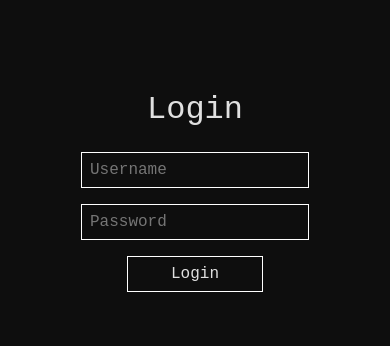
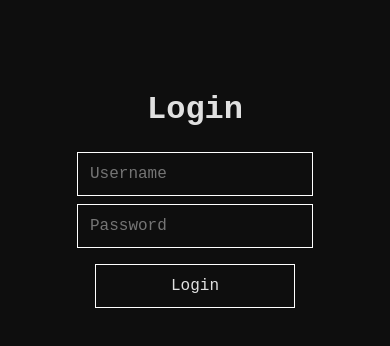
Before and after one commit to DimitriLaPoudre/MusicShack, a SvelteKit app in the folder client_web/: page /login in a window 390 px wide. Shown: the top 346 px of the page. Built offline with nearby package versions, Linux system fonts and the light colour scheme.

Commit message:
feat: /login, /admin better responsivness

```diff
--- a/client_web/src/routes/(auth)/login/+page.svelte
+++ b/client_web/src/routes/(auth)/login/+page.svelte
@@ -49,12 +49,13 @@
 </svelte:head>
 
 <div class="body">
-	<h1>Login</h1>
+	<h1 class="title">Login</h1>
 	<form onsubmit={handleLogin}>
+		{#if error}
+			<p class="error">{error}</p>
+		{/if}
 		<div class="form">
-			{#if error}
-				<p>{error}</p>
-			{/if}
+			<div class="inputs">
 				<input
 					placeholder="Username"
 					bind:value={credentials.username}
@@ -66,6 +67,7 @@
 					bind:value={credentials.password}
 					required
 				/>
+			</div>
 			<button>Login</button>
 		</div>
 	</form>
@@ -76,9 +78,18 @@
 		display: flex;
 		flex-direction: column;
 		align-items: center;
-		margin-top: 10vh;
+		margin: 10vh auto;
+		width: clamp(320px, 70vw + 20px, 1200px);
 		height: 100vh;
 
+		.title {
+			font-weight: bolder;
+		}
+		.error {
+			padding: 0.75rem;
+			margin: 1rem;
+			color: var(--err);
+		}
 		.form {
 			display: flex;
 			flex-direction: column;
@@ -86,17 +97,18 @@
 			gap: 1rem;
 			padding: 1rem 2rem;
 
-			p {
-				padding: 8px;
-				margin: 10px;
-				color: var(--err);
+			.inputs {
+				display: flex;
+				flex-direction: column;
+				gap: 0.5rem;
+
+				input {
+					padding: 0.75rem;
 				}
-			input {
-				padding: 8px;
 			}
 			button {
-				width: 60%;
-				padding: 8px;
+				width: 200px;
+				padding: 0.75rem;
 			}
 		}
 	}
--- a/client_web/src/routes/(logged)/+layout.svelte
+++ b/client_web/src/routes/(logged)/+layout.svelte
@@ -145,6 +145,7 @@
 	main {
 		padding-top: 130px;
 		width: clamp(320px, 70vw + 20px, 1200px);
+		width: 70vw;
 		margin: 0 auto;
 	}
 </style>
--- a/client_web/src/routes/(logged)/dashboard/+page.svelte
+++ b/client_web/src/routes/(logged)/dashboard/+page.svelte
@@ -48,6 +48,7 @@
 
 		h1 {
 			text-align: center;
+			font-weight: bolder;
 		}
 	}
 </style>
--- a/client_web/src/routes/admin/dashboard/+page.svelte
+++ b/client_web/src/routes/admin/dashboard/+page.svelte
@@ -119,14 +119,20 @@
 
 <div class="body">
 	<h1 class="title">Admin Dashboard</h1>
-	<h2>Password</h2>
+	<h2 class="sub-title">Password</h2>
 	<div class="change-password">
 		{#if errorPassword}
 			<p class="error">
 				{errorPassword}
 			</p>
 		{/if}
-		<form class="form" onsubmit={changePassword}>
+		<form
+			class="form"
+			onsubmit={(e) => {
+				e.preventDefault();
+				changePassword();
+			}}
+		>
 			<div class="inputs">
 				<input
 					placeholder="New Password"
@@ -140,7 +146,7 @@
 			<button><Plus /></button>
 		</form>
 	</div>
-	<h2>Users</h2>
+	<h2 class="sub-title">Users</h2>
 	<div class="users">
 		{#if errorUser}
 			<p class="error">
@@ -149,7 +155,8 @@
 		{/if}
 		<form
 			class="form"
-			onsubmit={async () => {
+			onsubmit={async (e) => {
+				e.preventDefault();
 				await createUser();
 			}}
 		>
@@ -200,23 +207,28 @@
 		width: 100%;
 	}
 
+	.sub-title {
+		font-weight: bolder;
+	}
+
 	.body {
 		display: flex;
 		flex-direction: column;
 		align-items: center;
-		width: 70vw;
+		width: clamp(320px, 70vw + 20px, 1200px);
 		height: 100vh;
 		margin: 0 auto;
 		gap: 16px;
 
 		.title {
 			text-align: center;
+			font-weight: bolder;
 			margin-top: 20px;
 		}
 		.form {
 			display: grid;
 			grid-template-columns: 1fr auto;
-			gap: 8px;
+			gap: 0.75rem;
 			width: 100%;
 			align-items: stretch;
 			container-type: inline-size;
@@ -224,19 +236,19 @@
 			.inputs {
 				display: grid;
 				grid-template-columns: 1fr 1fr;
-				gap: 8px;
-			}
-			button {
-				aspect-ratio: 1/1;
+				gap: 0.75rem;
 			}
 
-			@container (max-width: 420px) {
+			@container (max-width: 520px) {
 				.inputs {
 					grid-template-columns: 1fr;
 				}
 			}
 		}
 		.change-password {
+			display: flex;
+			flex-direction: column;
+			align-items: center;
 			gap: 16px;
 			width: 100%;
 		}
--- a/client_web/src/routes/admin/login/+page.svelte
+++ b/client_web/src/routes/admin/login/+page.svelte
@@ -52,12 +52,12 @@
 </svelte:head>
 
 <div class="body">
-	<h1>Admin Login</h1>
+	<h1 class="title">Admin Login</h1>
+	{#if error}
+		<p class="error">{error}</p>
+	{/if}
 	<form onsubmit={handleLogin}>
 		<div class="form">
-			{#if error}
-				<p>{error}</p>
-			{/if}
 			<input
 				type="password"
 				placeholder="Password"
@@ -74,9 +74,18 @@
 		display: flex;
 		flex-direction: column;
 		align-items: center;
-		margin-top: 10vh;
+		margin: 10vh auto;
 		height: 100vh;
+		width: clamp(320px, 70vw + 20px, 1200px);
 
+		.title {
+			font-weight: bolder;
+		}
+		.error {
+			padding: 0.75rem;
+			margin: 1rem;
+			color: var(--err);
+		}
 		.form {
 			display: flex;
 			flex-direction: column;
@@ -84,17 +93,12 @@
 			gap: 1rem;
 			padding: 1rem 2rem;
 
-			p {
-				padding: 8px;
-				margin: 10px;
-				color: var(--err);
-			}
 			input {
-				padding: 8px;
+				padding: 0.75rem;
 			}
 			button {
-				width: auto;
-				padding: 8px;
+				width: 200px;
+				padding: 0.75rem;
 			}
 		}
 	}
```
Lines whose indentation alone changed are shown as unchanged.
